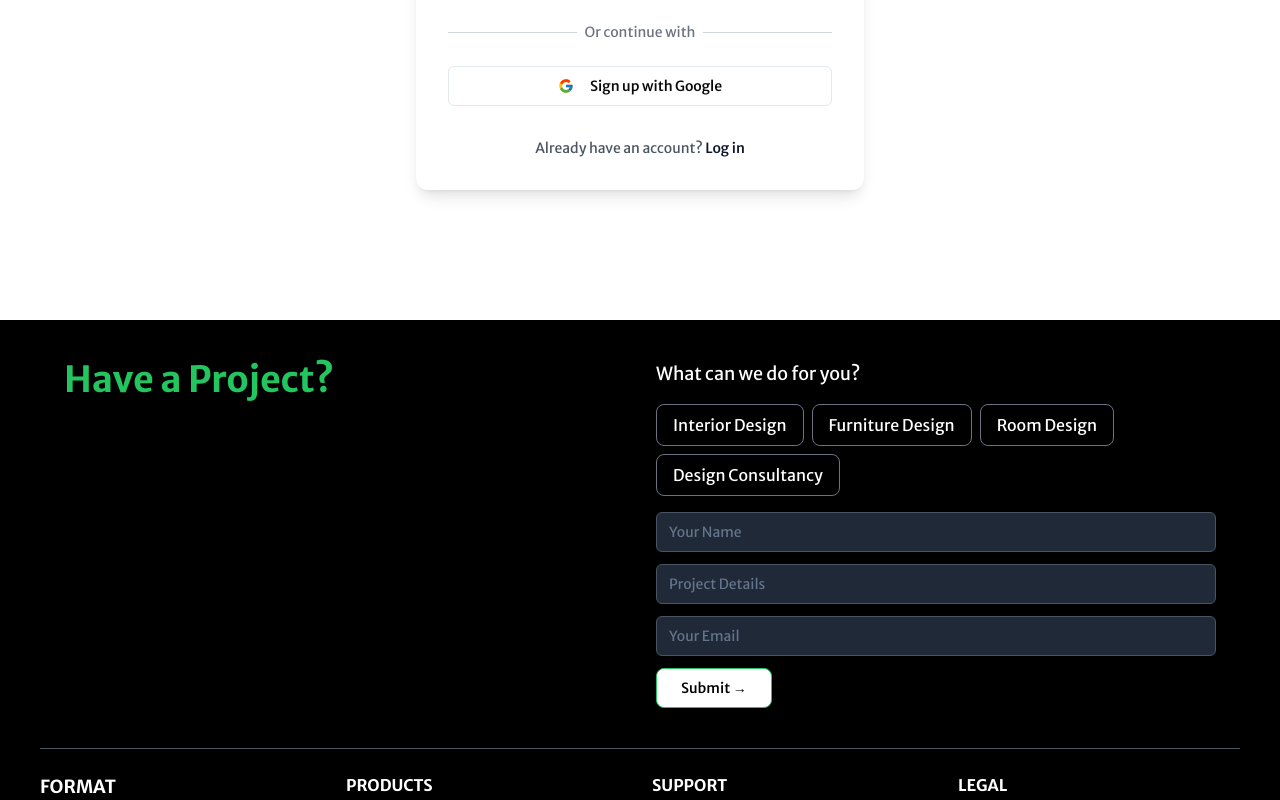
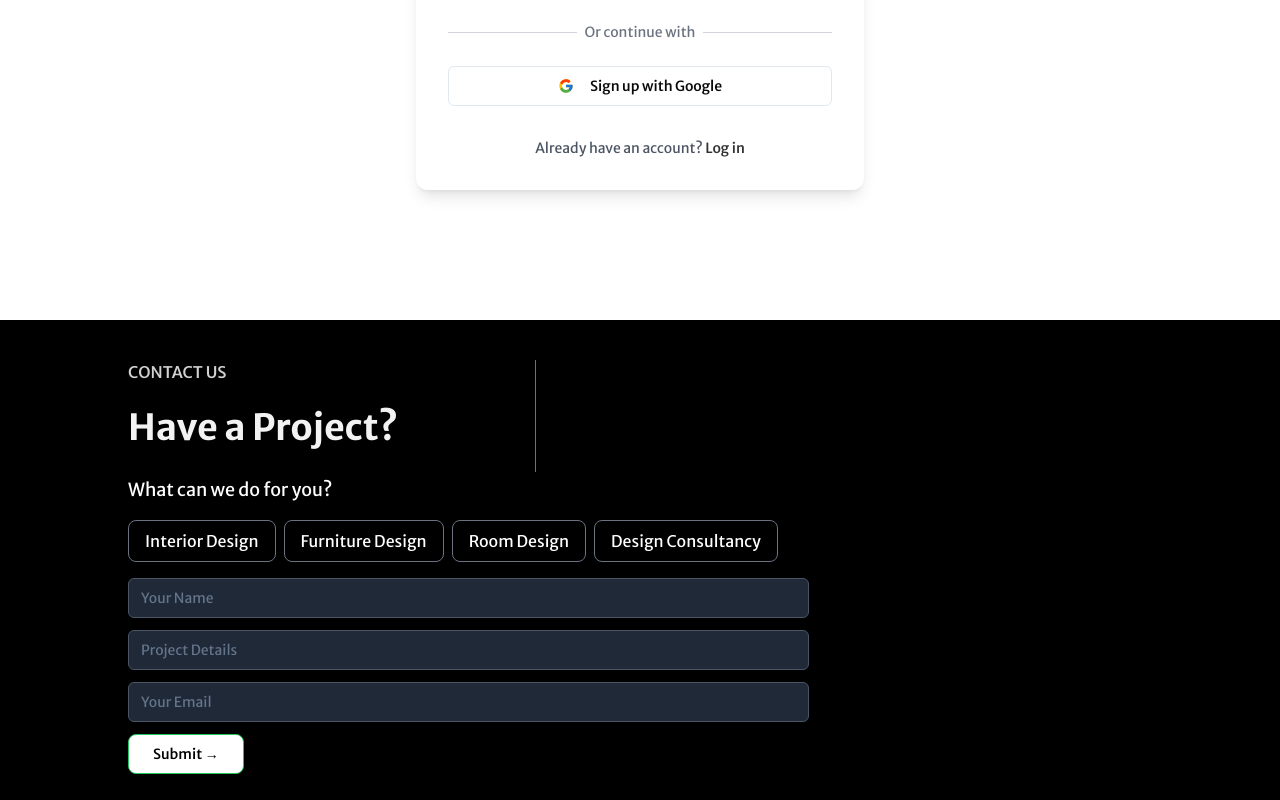
Before and after one commit to gauravver13/wild-wood-house, a Next.js app: page /signup in a window 1280 px wide. Shown: the part 480-1280 px from the top of the page. Built offline with nearby package versions, Linux system fonts and the light colour scheme.

Commit message:
add google auth

```diff
--- a/package.json
+++ b/package.json
@@ -10,6 +10,7 @@
     "lint": "next lint"
   },
   "dependencies": {
+    "@next-auth/prisma-adapter": "^1.0.7",
     "@prisma/client": "^6.2.1",
     "@radix-ui/react-avatar": "^1.1.2",
     "@radix-ui/react-dialog": "^1.1.6",
@@ -21,9 +22,11 @@
     "@types/jsonwebtoken": "^9.0.8",
     "@types/next-auth": "^3.15.0",
     "@types/styled-components": "^5.1.34",
+    "axios": "^1.7.9",
     "bcrypt": "^5.1.1",
     "class-variance-authority": "^0.7.1",
     "clsx": "^2.1.1",
+    "jose": "^5.9.6",
     "jsonwebtoken": "^9.0.2",
     "lucide-react": "^0.474.0",
     "next": "15.1.6",
--- /dev/null
+++ b/src/app/api/auth/[...nextauth]/route.ts
@@ -0,0 +1,6 @@
+import NextAuth from 'next-auth';
+import { authOptions } from '@/lib/auth';
+//@ts-ignore
+const handler = NextAuth(authOptions);
+
+export { handler as GET, handler as POST };
--- a/src/app/api/user/login/route.ts
+++ b/src/app/api/user/login/route.ts
@@ -23,5 +23,8 @@ export async function POST(request: Request) {
 
   const token = generateToken(user.id);
 
+  console.log('TOKEN:', token);
+  console.log('USER:', user);
+
   return NextResponse.json({ token }, { status: 200 });
 }
--- a/src/app/login/page.tsx
+++ b/src/app/login/page.tsx
@@ -5,6 +5,7 @@ import Link from "next/link"
 import { useRouter } from "next/navigation"
 import { Button } from "@/components/ui/button"
 import { Input } from "@/components/ui/input"
+import axios from "axios"
 import { GoogleAuthButton } from "@/components/GoogleAuthButton"
 import { toast } from "sonner"
 
@@ -35,24 +36,24 @@ export default function LoginPage() {
     setIsLoading(true)
 
     try {
-      const response = await fetch("/api/user/login", {
-        method: "POST",
+      const response = await axios.post("/api/user/login", {
+        email: formData.email,
+        password: formData.password
+      }, {
         headers: {
           "Content-Type": "application/json"
-        },
-        body: JSON.stringify({
-          email: formData.email,
-          password: formData.password
-        })
+        }
       })
 
-      const data = await response.json()
+      const data = response.data
 
-      if (!response.ok) {
+      console.log('DATA:', data);
+
+      if (response.status !== 200) {
         throw new Error(data.error || "Login failed")
       }
 
-      //TODO: NOTE:: Set Cookies for more ads! Store auth token::
+      // Store token
       if (formData.rememberMe) {
         localStorage.setItem("Authorization", data.token)
       } else {
@@ -67,6 +68,7 @@ export default function LoginPage() {
       setIsLoading(false)
     }
   }
+
 
   return (
     <div className="min-h-screen flex items-center justify-center bg-background">
--- a/src/app/signup/page.tsx
+++ b/src/app/signup/page.tsx
@@ -3,16 +3,11 @@
 import { useState } from "react"
 import Link from "next/link"
 import { useRouter } from "next/navigation"
-import type { Metadata } from "next"
+import axios from "axios"
 import { Button } from "@/components/ui/button"
 import { Input } from "@/components/ui/input"
 import { GoogleAuthButton } from "@/components/GoogleAuthButton"
 import { toast } from "sonner"
-
-// export const metadata: Metadata = {
-//   title: "Sign Up | FurniCraft",
-//   description: "Create a new FurniCraft account",
-// }
 
 export default function SignUpPage() {
   const router = useRouter()
@@ -35,18 +30,14 @@ export default function SignUpPage() {
     setIsLoading(true)
 
     try {
-      const response = await fetch("/api/user/signup", {
-        method: "POST",
+      const response = await axios.post("/api/user/signup", formData, {
         headers: {
           "Content-Type": "application/json"
-        },
-        body: JSON.stringify(formData)
+        }
       })
 
-      const data = await response.json()
-
-      if (!response.ok) {
-        throw new Error(data.error || "Signup failed")
+      if (response.status !== 200) {
+        throw new Error(response.data.error || "Signup failed")
       }
 
       toast.success("Account created successfully!")
--- a/src/components/Footer.tsx
+++ b/src/components/Footer.tsx
@@ -12,14 +12,17 @@ export function Footer() {
 
   return (
     <footer className="bg-black text-white p-6 md:p-10">
-      <div className="max-w-6xl mx-auto grid grid-cols-1 md:grid-cols-2 gap-6 md:gap-8">
+      <div className="max-w-5xl mx-auto grid sm:grid-cols-1  grid-cols-1 md:grid-cols-3 gap-8 md:gap-1">
         {/* Left Section */}
         <div>
-          <h3 className="text-3xl md:text-4xl font-bold text-green-500">Have a Project?</h3>
+          <p className="font-medium text-accent mb-6">CONTACT US</p>
+          <h3 className="text-3xl md:text-4xl font-bold text-secondary">Have a Project?</h3>
         </div>
 
+        {/* Vertical Line */}
+            <div className="hidden md:block border-l border-gray-500 h-28 ml-16"></div>
         {/* Right Section - Contact Form */}
-        <div>
+        <div className="md:col-span-2">
           <h4 className="text-lg mb-4">What can we do for you?</h4>
           <div className="flex flex-wrap gap-2 mb-4">
             {["Interior Design", "Furniture Design", "Room Design", "Design Consultancy"].map((service) => (
--- a/src/components/GoogleAuthButton.tsx
+++ b/src/components/GoogleAuthButton.tsx
@@ -1,15 +1,20 @@
-import { Button } from "@/components/ui/button"
-import { FcGoogle } from "react-icons/fc"
+import { signIn } from "next-auth/react";
+import { Button } from "@/components/ui/button";
+import { FcGoogle } from "react-icons/fc";
 
 interface GoogleAuthButtonProps {
-  action: "Sign up" | "Log in"
+  action: "Sign up" | "Log in";
 }
 
 export function GoogleAuthButton({ action }: GoogleAuthButtonProps) {
   return (
-    <Button variant="outline" className="w-full">
+    <Button
+      variant="outline"
+      className="w-full"
+      onClick={() => signIn("google")}
+    >
       <FcGoogle className="mr-2 h-4 w-4" />
       {action} with Google
     </Button>
-  )
+  );
 }
--- /dev/null
+++ b/src/lib/auth.ts
@@ -0,0 +1,52 @@
+import NextAuth from "next-auth";
+import { NextAuthOptions } from "next-auth";
+import GoogleProvider from "next-auth/providers/google";
+import CredentialsProvider from "next-auth/providers/credentials";
+import prisma from "@/lib/prisma";
+import bcrypt from "bcrypt";
+
+
+export const authOptions: NextAuthOptions = {
+//   adapter: PrismaAdapter(prisma),
+
+  providers: [
+    GoogleProvider({
+      clientId: process.env.GOOGLE_CLIENT_ID!,
+      clientSecret: process.env.GOOGLE_CLIENT_SECRET!,
+    }),
+    CredentialsProvider({
+      name: "Credentials",
+      credentials: {
+        email: { label: "Email", type: "email", placeholder: "you@example.com" },
+        password: { label: "Password", type: "password" },
+      },
+      async authorize(credentials, req) {
+        if (!credentials?.email || !credentials?.password) return null;
+
+        const user = await prisma.user.findUnique({
+          where: { email: credentials.email },
+        });
+
+        if (!user || !user.password) return null;
+
+        const isValidPassword = await bcrypt.compare(credentials.password, user.password);
+        if (!isValidPassword) return null;
+        console.log(user);
+        console.log("user name", );
+
+        return {
+          id: user.id.toString(),
+          name: user.name,
+          email: user.email,
+          image: user.image,
+
+        };
+      },
+    }),
+  ],
+  session: { strategy: "jwt" },
+  secret: process.env.NEXTAUTH_SECRET,
+};
+
+const handler = NextAuth(authOptions);
+export { handler as GET, handler as POST };
--- a/tailwind.config.ts
+++ b/tailwind.config.ts
@@ -61,19 +61,15 @@ module.exports = {
 	  },
 	  extend: {
 		colors: {
+		  primary: "#333333",
+		  secondary: "#F2F2F2",
+		  accent: "#d1d1d1",
+
 		  border: "hsl(var(--border))",
 		  input: "hsl(var(--input))",
 		  ring: "hsl(var(--ring))",
 		  background: "hsl(var(--background))",
 		  foreground: "hsl(var(--foreground))",
-		  primary: {
-			DEFAULT: "hsl(var(--primary))",
-			foreground: "hsl(var(--primary-foreground))",
-		  },
-		  secondary: {
-			DEFAULT: "hsl(var(--secondary))",
-			foreground: "hsl(var(--secondary-foreground))",
-		  },
 		  destructive: {
 			DEFAULT: "hsl(var(--destructive))",
 			foreground: "hsl(var(--destructive-foreground))",
@@ -81,10 +77,6 @@ module.exports = {
 		  muted: {
 			DEFAULT: "hsl(var(--muted))",
 			foreground: "hsl(var(--muted-foreground))",
-		  },
-		  accent: {
-			DEFAULT: "hsl(var(--accent))",
-			foreground: "hsl(var(--accent-foreground))",
 		  },
 		},
 		borderRadius: {
```
Also changed, not shown: src/components/AuthButton.tsx (added, +16 -0 lines), public/Screenshot 2025-02-09 132129.png (added), 1 other file (tests, documents, lock files or other folders).
